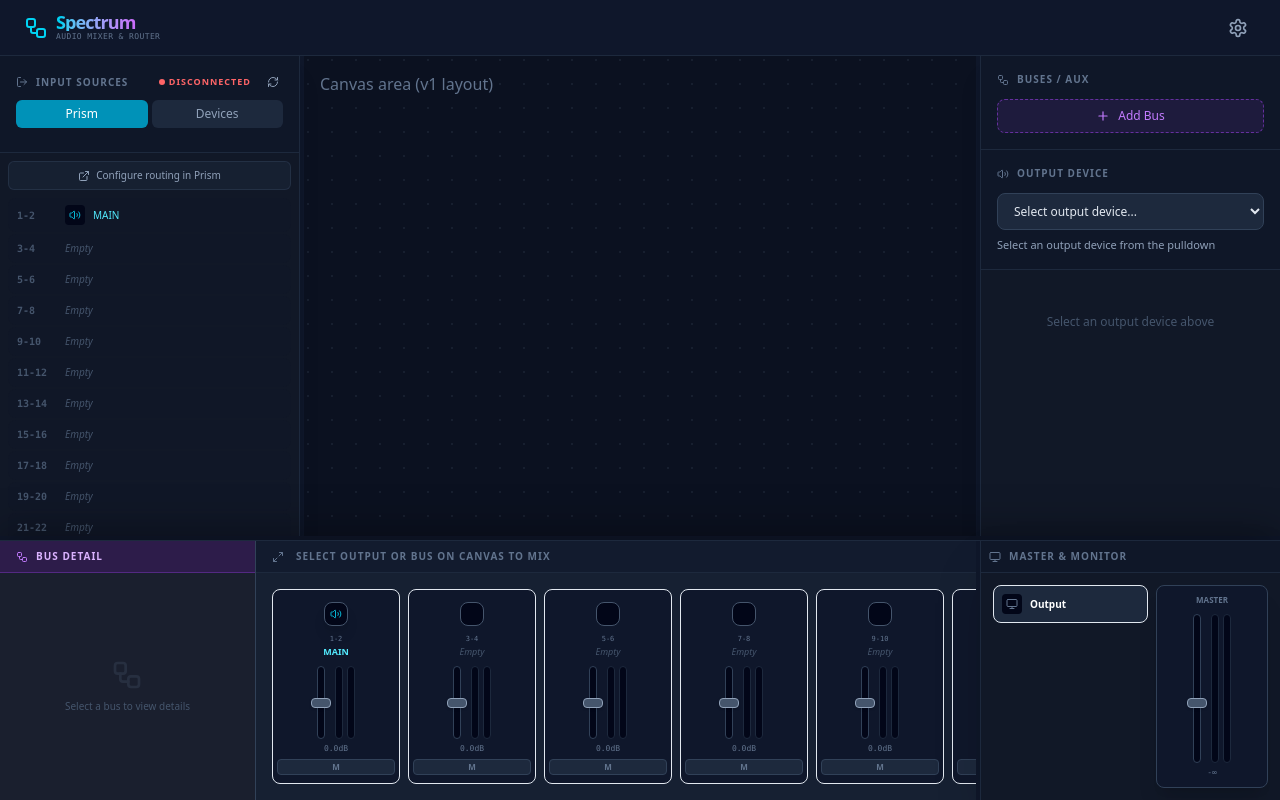
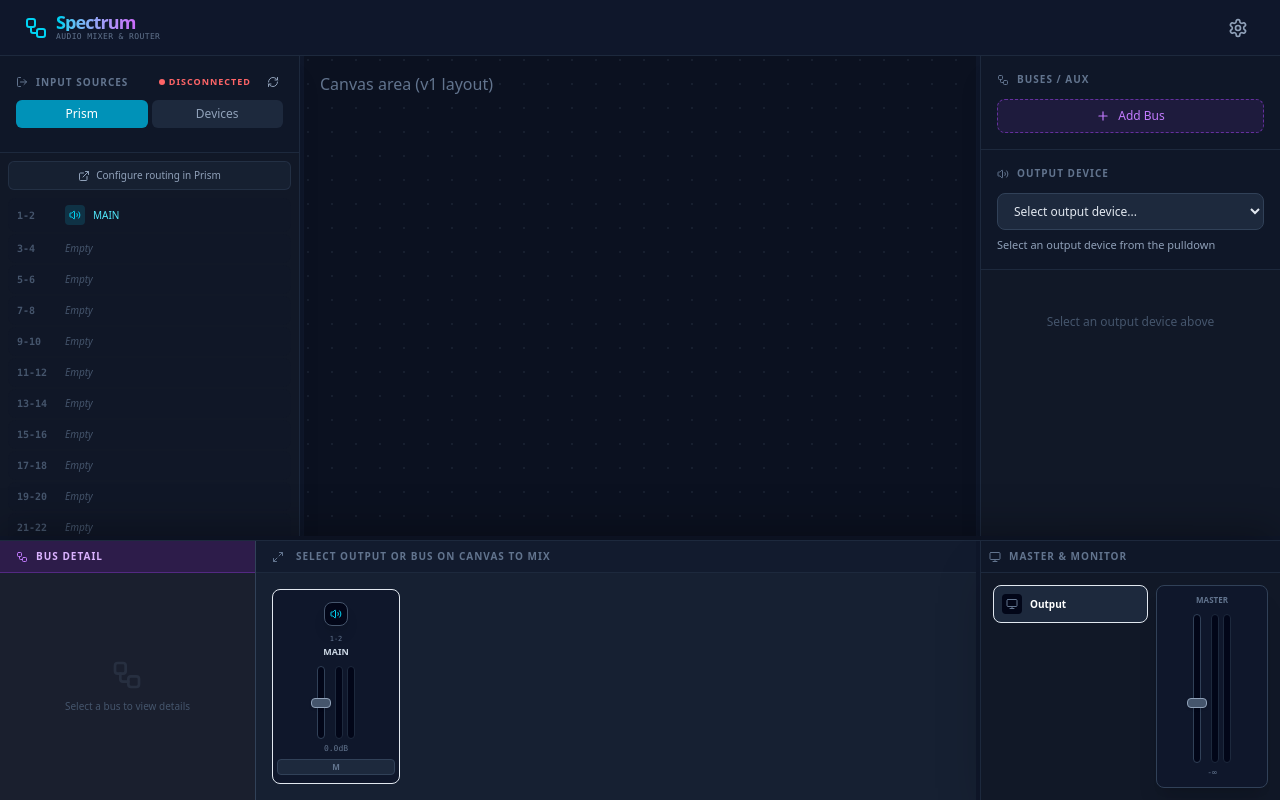
Before and after one commit to petitstrawberry/spectrum, a React (Vite) app: page / in a window 1280 px wide. Built offline with nearby package versions, Linux system fonts and the light colour scheme; the HTML template or start-up script is replaced by a standard one.

Commit message:
feat: MixerPanelのメインチャンネル表示を改善し、スタイルを更新

```diff
--- a/src/ui/LeftSidebar.tsx
+++ b/src/ui/LeftSidebar.tsx
@@ -97,8 +97,8 @@
 
                   {channel.isMain ? (
                     <div className="flex-1 flex items-center gap-2 min-w-0">
-                      <div className="w-5 h-5 rounded flex items-center justify-center bg-slate-950">
-                          <Volume2 className="w-3 h-3" style={{ color: '#06b6d4' }} />
+                      <div className="w-5 h-5 rounded flex items-center justify-center bg-cyan-900/50 text-cyan-400">
+                          <Volume2 className="w-3 h-3" />
                         </div>
                       <div className="flex-1 min-w-0">
                         <div className="text-[10px] text-cyan-300">MAIN</div>
--- a/src/ui/MixerPanel.tsx
+++ b/src/ui/MixerPanel.tsx
@@ -35,37 +35,15 @@
           </div>
         </div>
         <div className="flex-1 flex overflow-x-auto p-4 gap-2 items-stretch">
-          {channelSources.map((ch: any) => {
-            const isMain = ch?.isMain;
-            const hasApps = ch?.hasApps;
-            const apps = ch?.apps || [];
-            const FirstIcon = (apps[0] && apps[0].icon) || getIconForApp(apps[0]?.name) || Music;
-
-            return (
-              <div key={ch.id} className="w-32 bg-slate-900 border rounded-lg flex flex-col items-center py-2 relative group shrink-0 select-none">
+          <div className="w-32 bg-slate-900 border rounded-lg flex flex-col items-center py-2 relative group shrink-0 select-none">
             <div className="h-8 w-full flex flex-col items-center justify-center mb-1">
-                  {isMain ? (
-                    <div className="w-6 h-6 rounded-lg bg-slate-950 border border-slate-600 flex items-center justify-center shadow-lg" style={{ color: '#06b6d4' }}>
+              <div className="w-6 h-6 rounded-lg bg-slate-950 border border-slate-600 flex items-center justify-center shadow-lg text-cyan-400">
                 <Volume2 className="w-3 h-3" />
               </div>
-                  ) : hasApps ? (
-                    <div className={`w-6 h-6 rounded-lg bg-slate-950 border border-slate-600 flex items-center justify-center ${apps[0]?.color || ''}`}>
-                      <FirstIcon className="w-3 h-3" />
-                    </div>
-                  ) : (
-                    <div className="w-6 h-6 rounded-lg bg-slate-950 border border-slate-600" />
-                  )}
             </div>
             <div className="w-full px-1 text-center mb-2">
-                  <div className={`text-[7px] font-mono ${hasApps ? 'text-cyan-400' : 'text-slate-500'}`}>{ch?.channelLabel || '—'}</div>
-                  {isMain ? (
-                    <div className="text-[9px] font-bold truncate text-cyan-300">MAIN</div>
-                  ) : hasApps ? (
-                    <div className="text-[9px] font-bold truncate text-slate-300">{apps.map((a: any) => a.name).join(', ')}</div>
-                  ) : (
-                    <div className="text-[9px] italic text-slate-600">Empty</div>
-                  )}
-                  {apps.length > 1 && <div className="text-[8px] text-slate-500">{apps.length} apps</div>}
+              <div className="text-[7px] font-mono text-slate-500">1-2</div>
+              <div className="text-[9px] font-bold truncate text-slate-300">MAIN</div>
             </div>
             <div className="flex-1 w-full px-2 flex gap-0.5 justify-center relative">
               <div className="relative mr-2">
@@ -84,8 +62,6 @@
               <button className="flex-1 h-4 rounded text-[8px] font-bold border bg-slate-800 border-slate-700 text-slate-500">M</button>
             </div>
           </div>
-            );
-          })}
         </div>
       </div>
 
```
Lines whose indentation alone changed are shown as unchanged.
